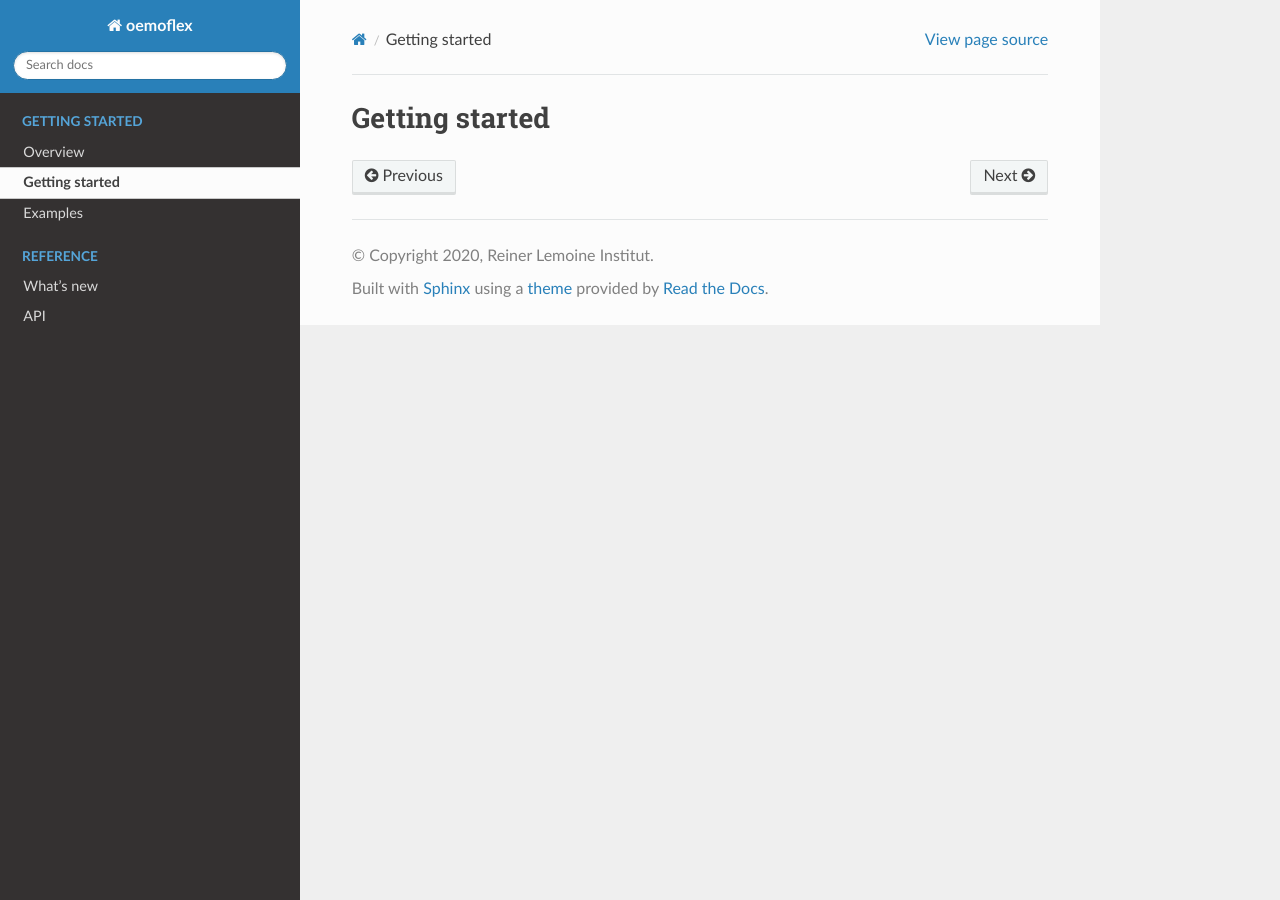
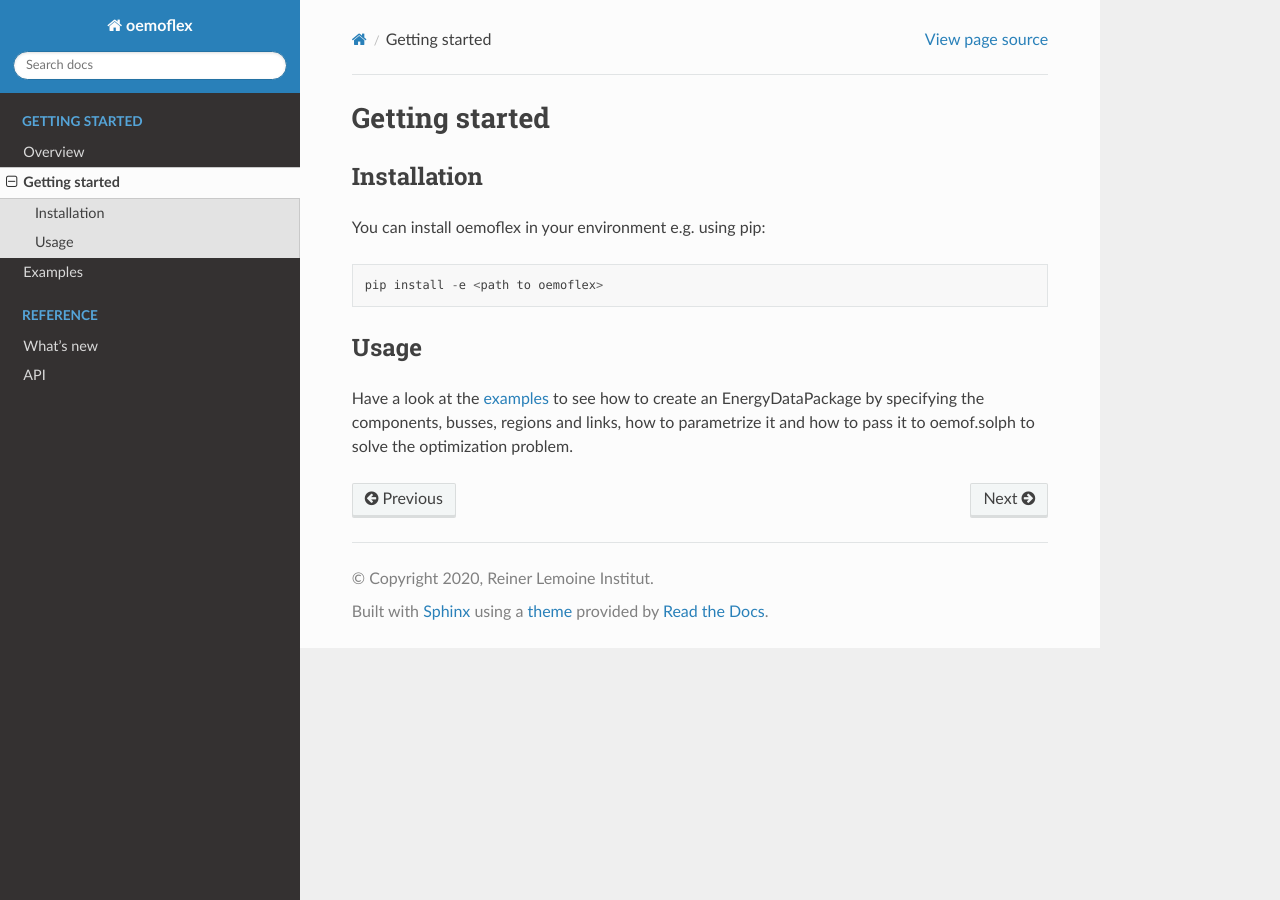
Before and after one commit to rl-institut/oemoflex, a Sphinx documentation site: the page built from docs/getting_started.rst, in a window 1280 px wide. Built offline with Sphinx 7.4.7 and the Read the Docs theme 2.0.0, drawn with Linux system fonts in a browser that asks for light colours.

Commit message:
Add text

```diff
--- a/docs/getting_started.rst
+++ b/docs/getting_started.rst
@@ -3,3 +3,20 @@
 ~~~~~~~~~~~~~~~
 Getting started
 ~~~~~~~~~~~~~~~
+
+Installation
+============
+
+You can install oemoflex in your environment e.g. using pip:
+
+.. code-block::
+
+    pip install -e <path to oemoflex>
+
+
+Usage
+=====
+
+Have a look at the :ref:`examples <examples_label>` to see how to create an EnergyDataPackage by specifying the components,
+busses, regions and links, how to parametrize it and how to pass it to oemof.solph to solve the
+optimization problem.
```
Also changed, not shown: docs/overview.rst (+8 -0 lines).
